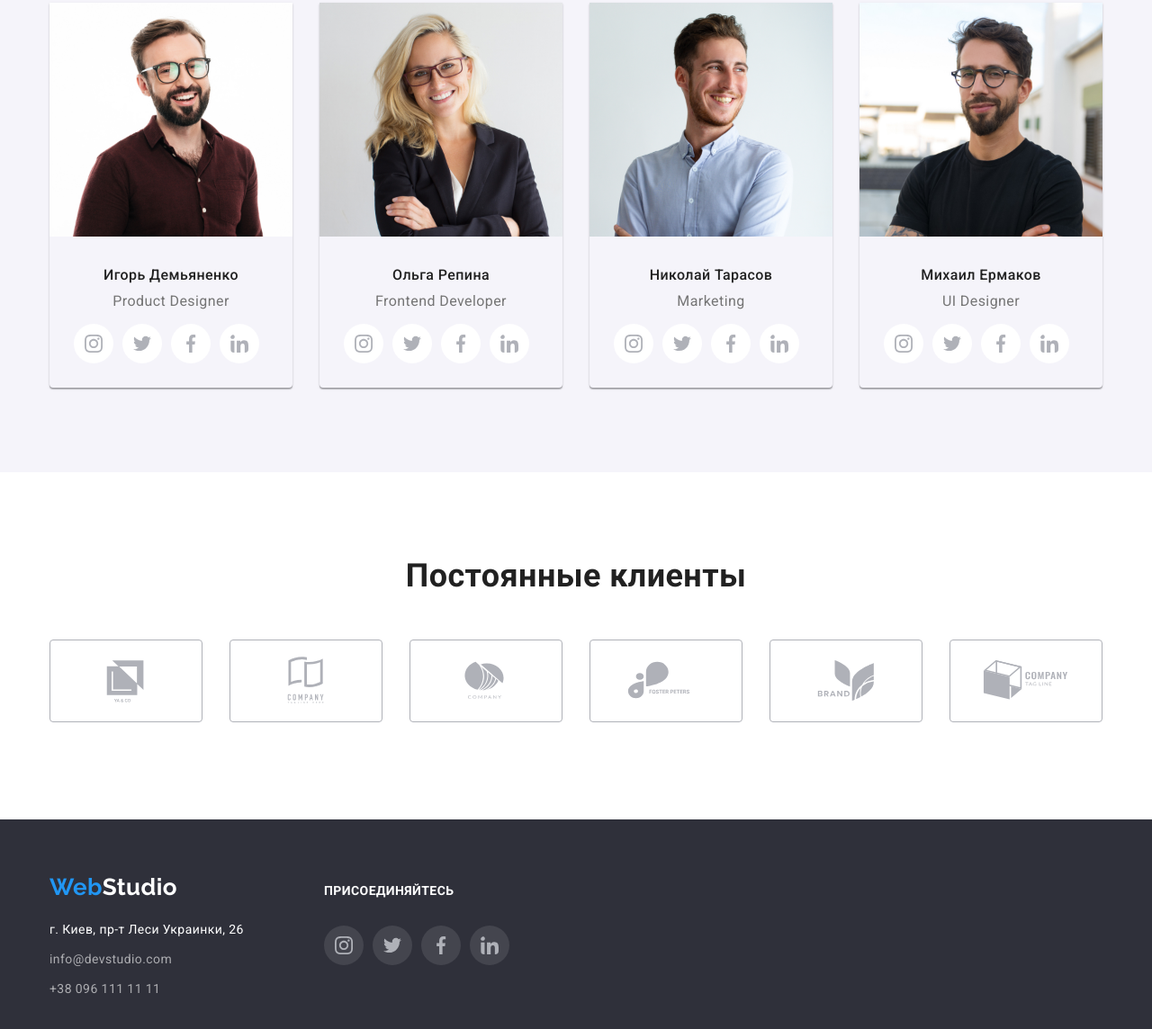
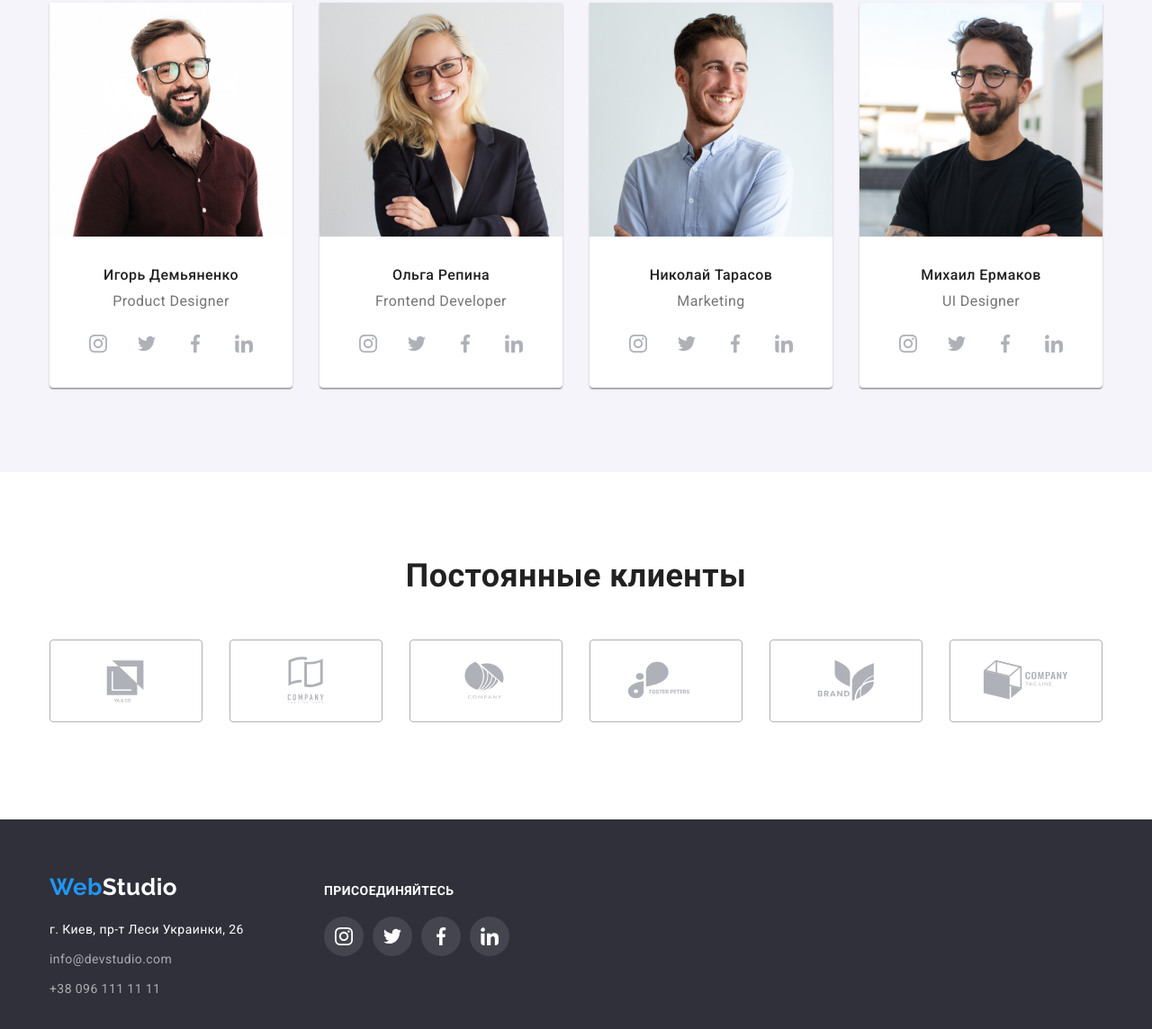
Before and after one commit to pylypchukroman/goit-markup-hw-04, a plain HTML site: page index.html in a window 1280 px wide. Shown: the part 1788-2932 px from the top of the page at 90% size. Drawn offline with nearby package versions, Linux system fonts and the light colour scheme.

Commit message:
додає правки куратора

```diff
--- a/css/styles.css
+++ b/css/styles.css
@@ -163,7 +163,11 @@ ul {
   height: 16px;
   align-items: baseline;
 }
-.cont-nav-link:hover .footer-contacts-icon {
+.cont-nav-link:hover .footer-contacts-icon,
+.cont-nav-link:focus .footer-contacts-icon {
+  fill: var(--accent-color);
+}
+ {
   fill: var(--accent-color);
 }
 
@@ -314,7 +318,10 @@ ul {
 .social-media {
   display: flex;
   padding-left: 0;
-  justify-content: center;
+  margin: 0 32px;
+  width: 206px;
+  justify-content: space-evenly;
+  align-items: center;
 }
 .icon-img {
   width: 20px;
@@ -330,9 +337,10 @@ ul {
   display: flex;
   justify-content: center;
   align-items: center;
-  margin-top: 16px;
+  border-radius: 50%;
+}
+.social-media li {
   margin-right: 10px;
-  border-radius: 50%;
 }
 .social-media li:last-child {
   margin-right: 0;
@@ -351,6 +359,7 @@ ul {
   height: 428px;
   width: 270px;
   margin-right: 30px;
+  background-color: var(--primary-white);
   box-shadow: 0px 1px 3px rgba(0, 0, 0, 0.12), 0px 1px 1px rgba(0, 0, 0, 0.14),
     0px 2px 1px rgba(0, 0, 0, 0.2);
   border-radius: 0px 0px 4px 4px;
@@ -367,6 +376,8 @@ ul {
   text-align: center;
 }
 .team-position {
+  margin-bottom: 16px;
+
   font-size: 16px;
   line-height: 1.19;
   text-align: center;
@@ -545,6 +556,8 @@ ul {
   margin-left: 70px;
 }
 .join-txt {
+  margin-bottom: 20px;
+
   font-weight: 600;
   font-size: 14px;
   line-height: 1.14;
@@ -552,12 +565,21 @@ ul {
   text-transform: uppercase;
   color: var(--primary-white);
 }
+.join .social-media {
+  margin-left: 0;
+  margin-right: 0;
+}
 .join .icon-link {
   background: rgba(255, 255, 255, 0.1);
 }
-.join .icon-link:hover {
+.join .icon-link:hover,
+.join .icon-link:focus {
   background-color: var(--accent-color);
 }
+.join .icon-img {
+  fill: var(--primary-white);
+}
+
 .overlay {
   max-width: 1600px;
   margin: 0 auto;
```
